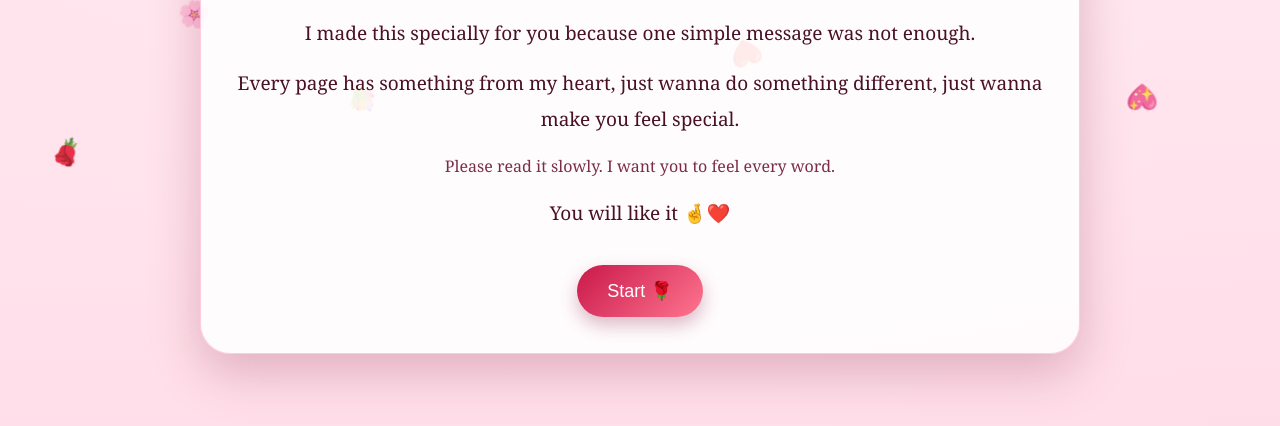
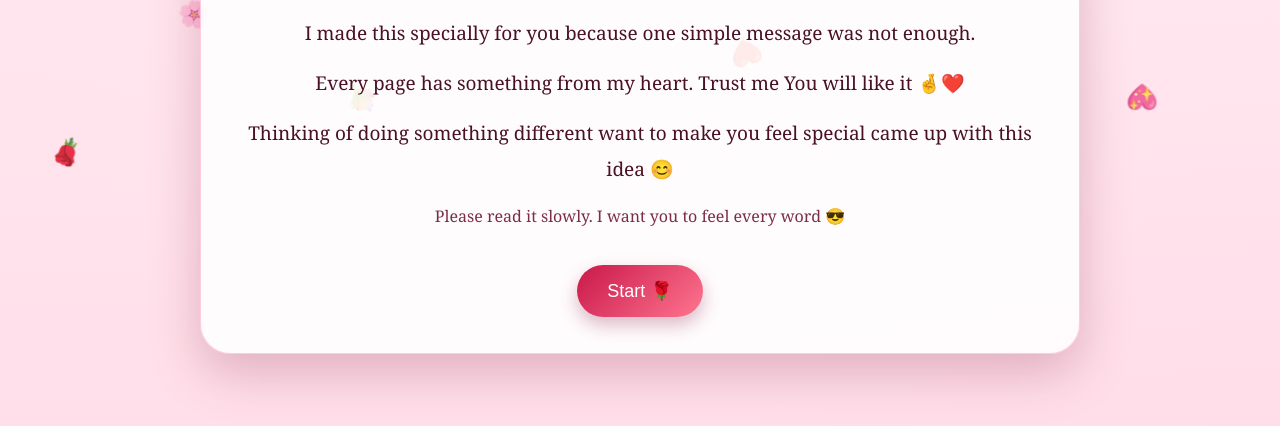
Before and after one commit to huzaifacheema123-byte/proposal-website, a plain HTML site: page index.html in a window 1280 px wide. Shown: the part 310-736 px from the top of the page. Drawn offline with Linux system fonts and the light colour scheme.

Commit message:
index.html

```diff
--- a/index.html
+++ b/index.html
@@ -320,13 +320,13 @@
                 I made this specially for you because one simple message was not enough.
             </p>
             <p>
-                Every page has something from my heart, just wanna do something different, just wanna make you feel special.
+                Every page has something from my heart. Trust me You will like it 🤞❤️
+            </p>
+            <p>
+                Thinking of doing something different want to make you feel special came up with this idea 😊
             </p>
             <p class="small">
-                Please read it slowly. I want you to feel every word.
-            </p>
-            <p>
-                You will like it 🤞❤️
+                Please read it slowly. I want you to feel every word 😎
             </p>
             <button onclick="nextPage()">Start 🌹</button>
         </section>
```
